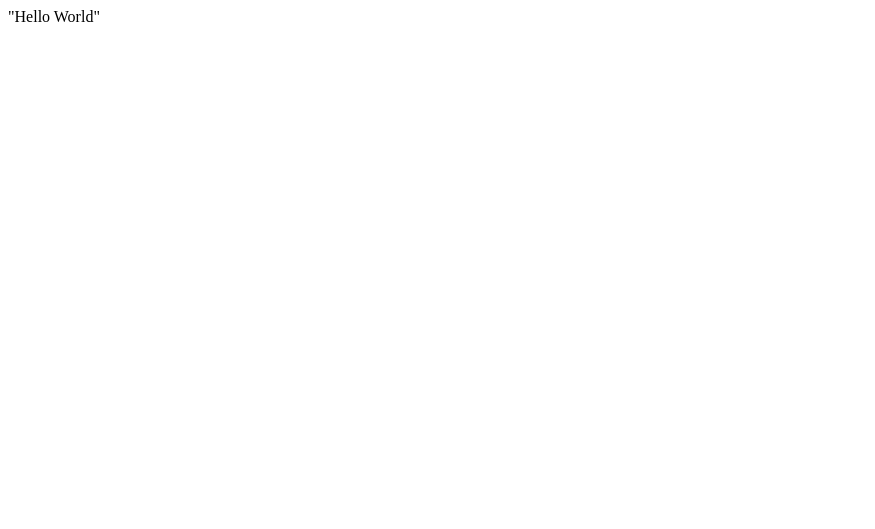
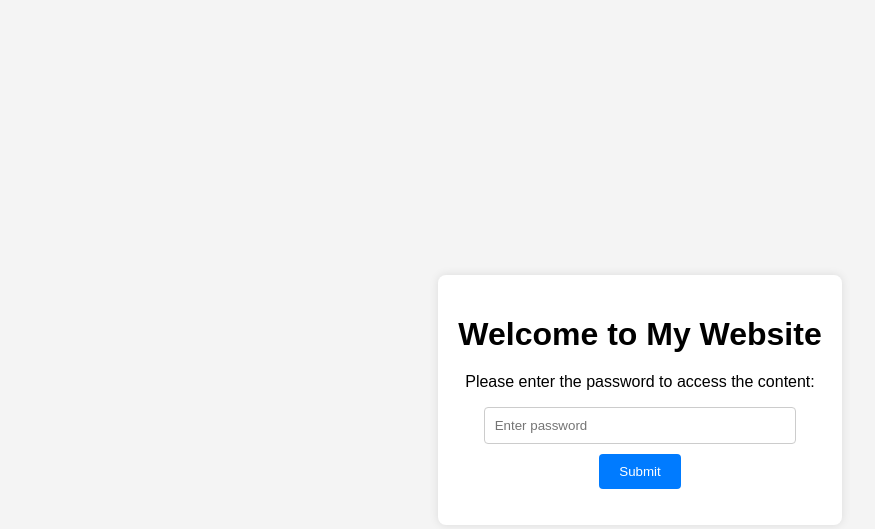
Before and after one commit to diogoheat99/diogoheat99.github.io, a plain HTML site: page index.html in a window 1280 px wide. Shown: the whole page, without its empty margins (0-875 px from the left). Drawn offline with Linux system fonts and the light colour scheme.

Commit message:
changes1

```diff
--- a/index.html
+++ b/index.html
@@ -1 +1,19 @@
-"Hello World"
+<!DOCTYPE html>
+<html lang="en">
+<head>
+  <meta charset="UTF-8">
+  <meta name="viewport" content="width=device-width, initial-scale=1.0">
+  <title>Enter Password</title>
+  <link rel="stylesheet" href="style.css">
+</head>
+<body>
+  <div class="container">
+    <h1>Welcome to My Website</h1>
+    <p>Please enter the password to access the content:</p>
+    <input type="password" id="passwordInput" placeholder="Enter password">
+    <button onclick="checkPassword()">Submit</button>
+    <p id="errorMessage" class="error"></p>
+  </div>
+  <script src="script.js"></script>
+</body>
+</html>
--- /dev/null
+++ b/script.js
@@ -0,0 +1,12 @@
+function checkPassword() {
+    const correctPassword = "pokcat10"; // Replace with your desired password
+    const userInput = document.getElementById("passwordInput").value;
+    const errorMessage = document.getElementById("errorMessage");
+
+    if (userInput === correctPassword) {
+      // Redirect to the main website page
+      window.location.href = "main.html"; // Replace with your main page
+    } else {
+      errorMessage.textContent = "Incorrect password. Please try again.";
+    }
+  }
--- /dev/null
+++ b/style.css
@@ -0,0 +1,47 @@
+body {
+    font-family: Arial, sans-serif;
+    background-color: #f4f4f4;
+    display: flex;
+    justify-content: center;
+    align-items: center;
+    height: 100vh;
+    margin: 0;
+  }
+
+  .container {
+    background-color: #fff;
+    padding: 20px;
+    border-radius: 8px;
+    box-shadow: 0 0 10px rgba(0, 0, 0, 0.1);
+    text-align: center;
+  }
+
+  h1 {
+    margin-bottom: 20px;
+  }
+
+  input {
+    padding: 10px;
+    margin-bottom: 10px;
+    border: 1px solid #ccc;
+    border-radius: 4px;
+    width: 80%;
+  }
+
+  button {
+    padding: 10px 20px;
+    background-color: #007bff;
+    color: #fff;
+    border: none;
+    border-radius: 4px;
+    cursor: pointer;
+  }
+
+  button:hover {
+    background-color: #0056b3;
+  }
+
+  .error {
+    color: red;
+    margin-top: 10px;
+  }
```
Also changed, not shown: main.html (added, +16 -0 lines).
